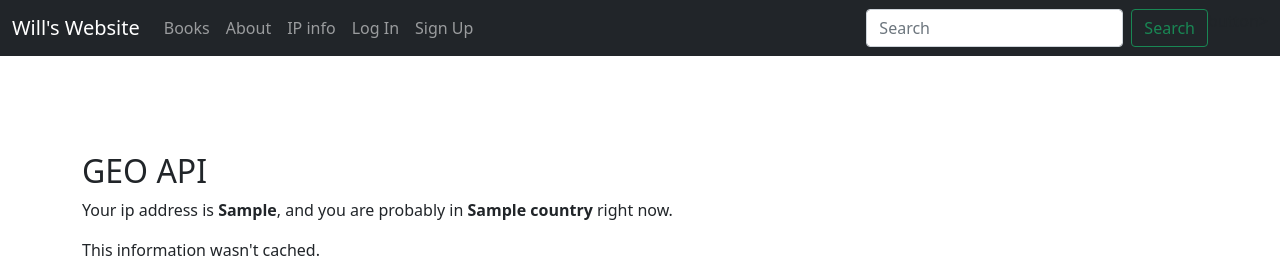
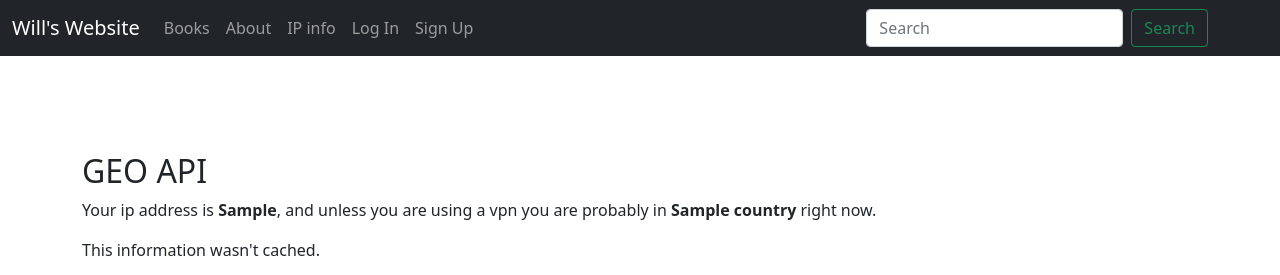
Before and after one commit to BartlebyTS/exploring_django, a Django app: template templates/IPandAPI/IP.html in a window 1280 px wide. Shown: the top 275 px of the page. Run offline with Django 4.2, Linux system fonts and the light colour scheme; the template is opened without the code that fills it: most values are stand-ins (such as "Sample title", 1, 10 or a date in 2020).

```diff
--- a/templates/IPandAPI/IP.html
+++ b/templates/IPandAPI/IP.html
@@ -3,7 +3,7 @@
 {% block content %}
     <p><br style=“line-height:3;”></p>
   <h2>GEO API</h2>
-  <p>Your ip address is <strong>{{ ip }}</strong>, and you are probably in <strong>{{ country }}</strong> right now.</p>
+  <p>Your ip address is <strong>{{ ip }}</strong>, and unless you are using a vpn you are probably in <strong>{{ country }}</strong> right now.</p>
   <p>This information {{ is_cached|yesno:"was,wasn't" }} cached.</p>
   <iframe width="600"
           height="450"
```
